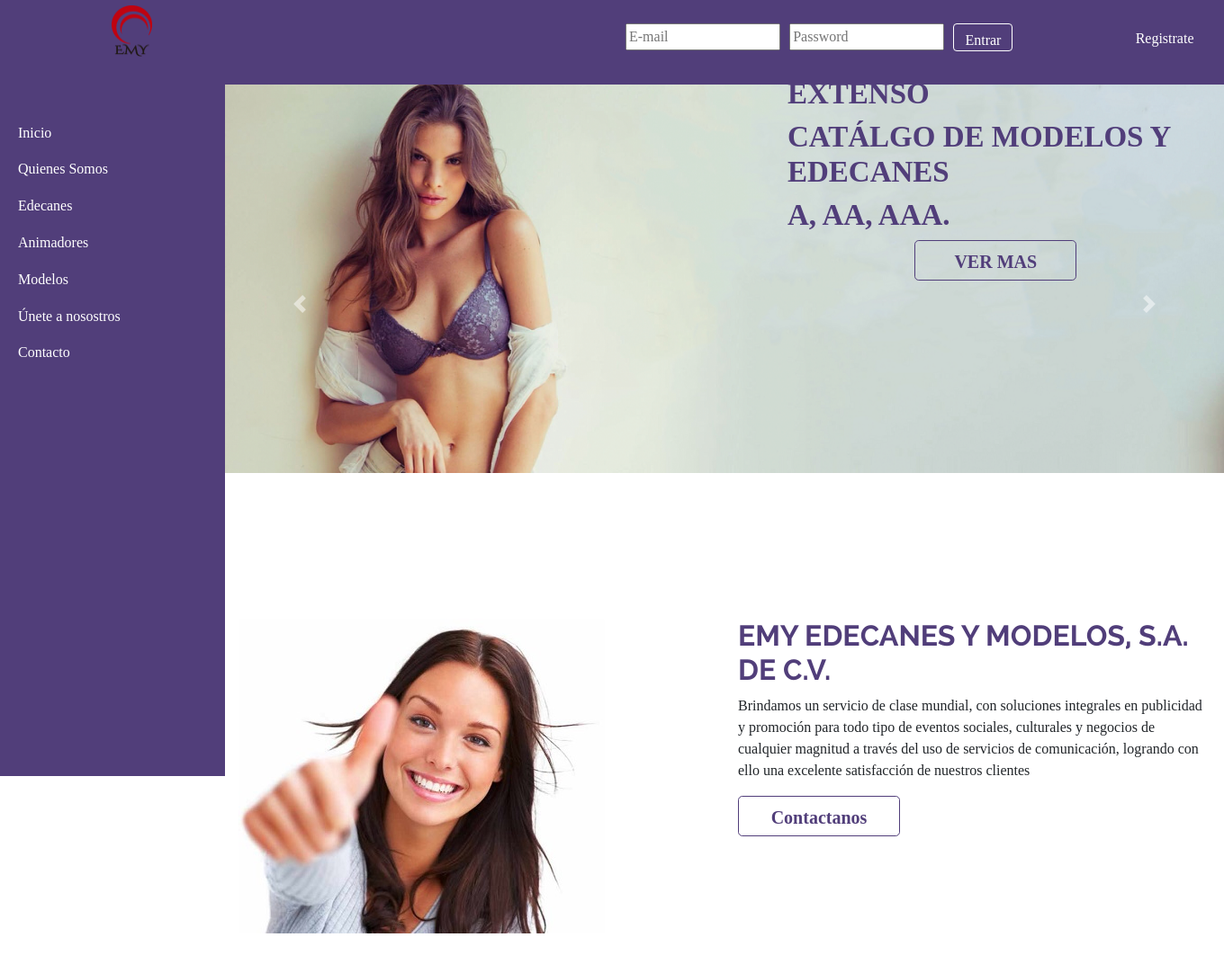
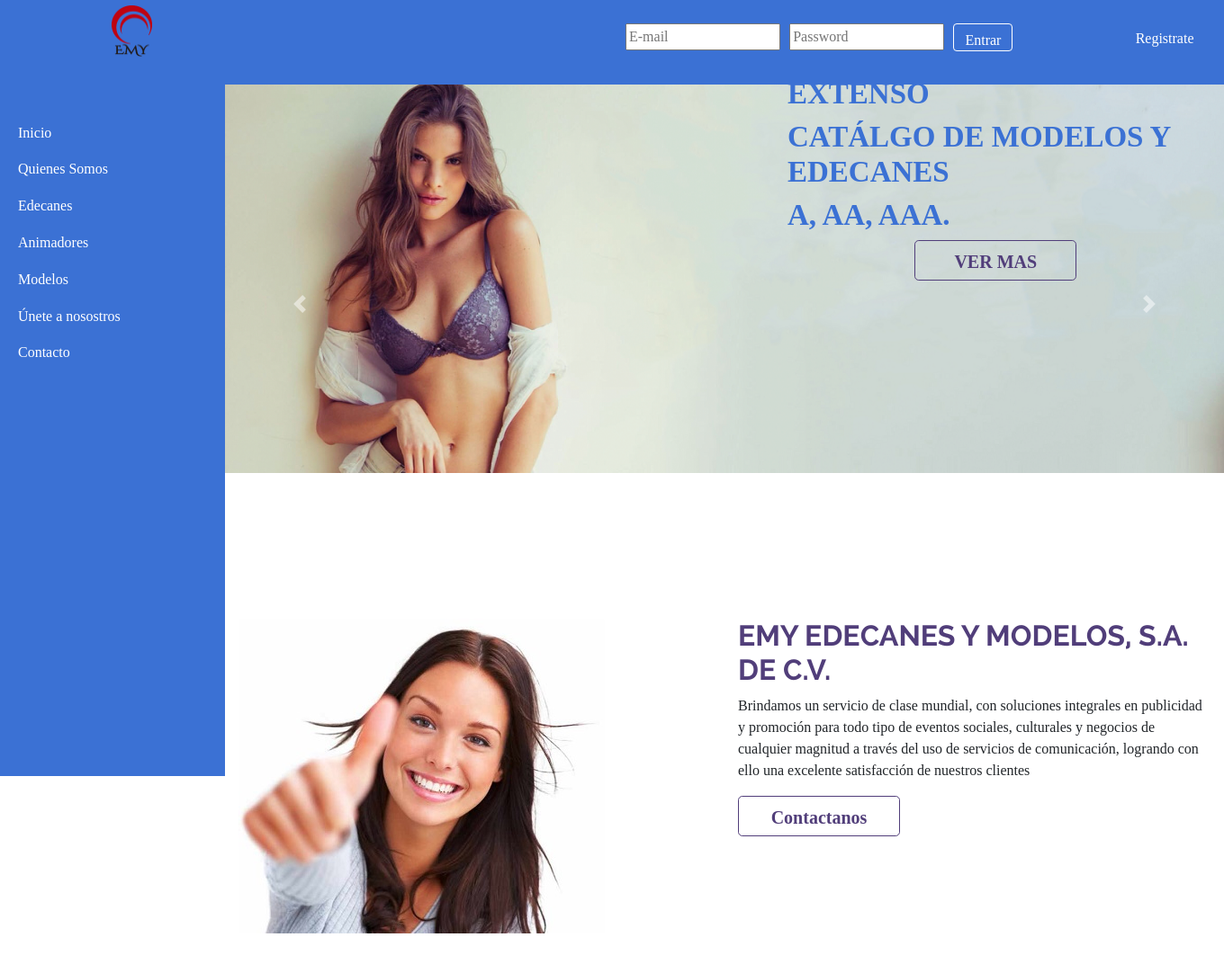
Before and after one commit to rcsystem/webemy, a PHP site: page /index.php in a window 1360 px wide. Shown: the top 1062 px of the page at 90% size. Run offline with PHP 8.4, Linux system fonts and the light colour scheme; some libraries are stand-ins or nearby versions; some web fonts are replaced.

Commit message:
Estilos cambios nuevo

```diff
--- a/assets/css/styles.css
+++ b/assets/css/styles.css
@@ -58,7 +58,7 @@
   padding-bottom: 21px;
   position: fixed;
   z-index: 100;
-  background-color: #513e7a; }
+  background-color: #3b71d4; }
   @media (max-width: 480px) {
     .home-menu {
       position: fixed;
@@ -109,7 +109,7 @@
   .home-slider h1 {
     font-size: 33px;
     text-transform: uppercase;
-    color: #513e7a;
+    color: #3b71d4;
     font-weight: bold; }
   .home-slider .home-btn-mas {
     width: 180px;
@@ -129,7 +129,7 @@
       .home-slider h1 {
         font-size: 11px;
         text-transform: uppercase;
-        color: #513e7a;
+        color: #3b71d4;
         font-weight: bold; }
       .home-slider .home-btn-mas {
         width: 60px;
@@ -223,7 +223,7 @@
   height: 100%;
   margin-left: -250px;
   overflow-y: auto;
-  background: #513e7a;
+  background: #3b71d4;
   -webkit-transition: all 0.5s ease;
   -moz-transition: all 0.5s ease;
   -o-transition: all 0.5s ease;
@@ -539,8 +539,8 @@
 .nav-pills > li.active > a:hover,
 .nav-pills > li.active > a:focus,
 .nav-pills > li > a:hover {
-  background-color: #513e7a;
-  border-color: #513e7a;
+  background-color: #3b71d4;
+  border-color: #3b71d4;
   color: #ffffff; }
 
 .nav-pills > li > a {
@@ -619,7 +619,7 @@
 .btn-sesion {
   height: 31px;
   color: #fff;
-  background-color: #513e7a;
+  background-color: #3b71d4;
   border-color: #fff; }
   .btn-sesion:hover {
     background-color: #6c43c4;
--- a/assets/sass/styles.scss
+++ b/assets/sass/styles.scss
@@ -9,7 +9,7 @@
 $color-titulo:rgb(81, 62, 122);
 $espacio: 110px;
 
-$color-menu:rgb(81, 62, 122);
+$color-menu:rgb(59, 113, 212);
 
 .text-blanco{
   color:#fff;
```
